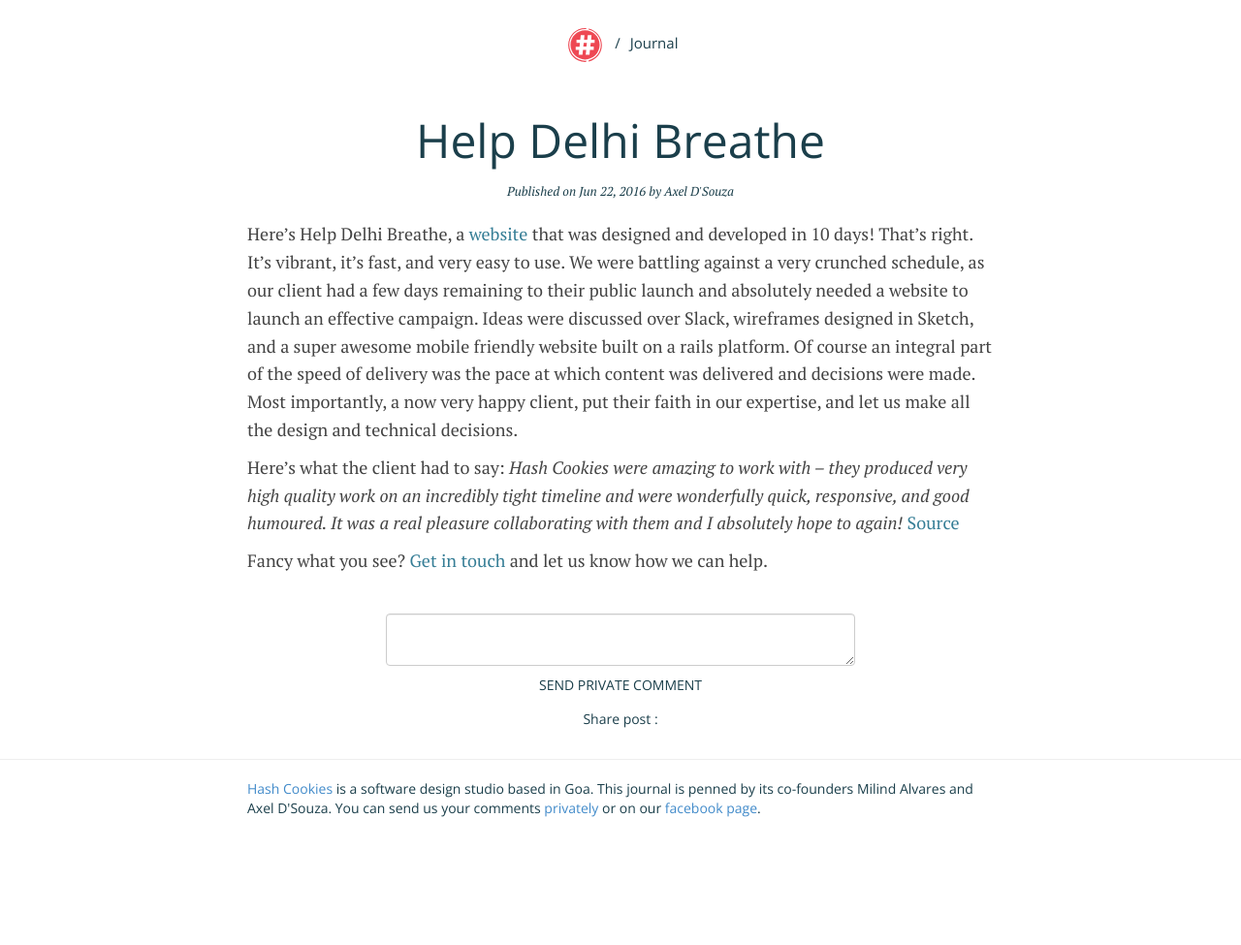
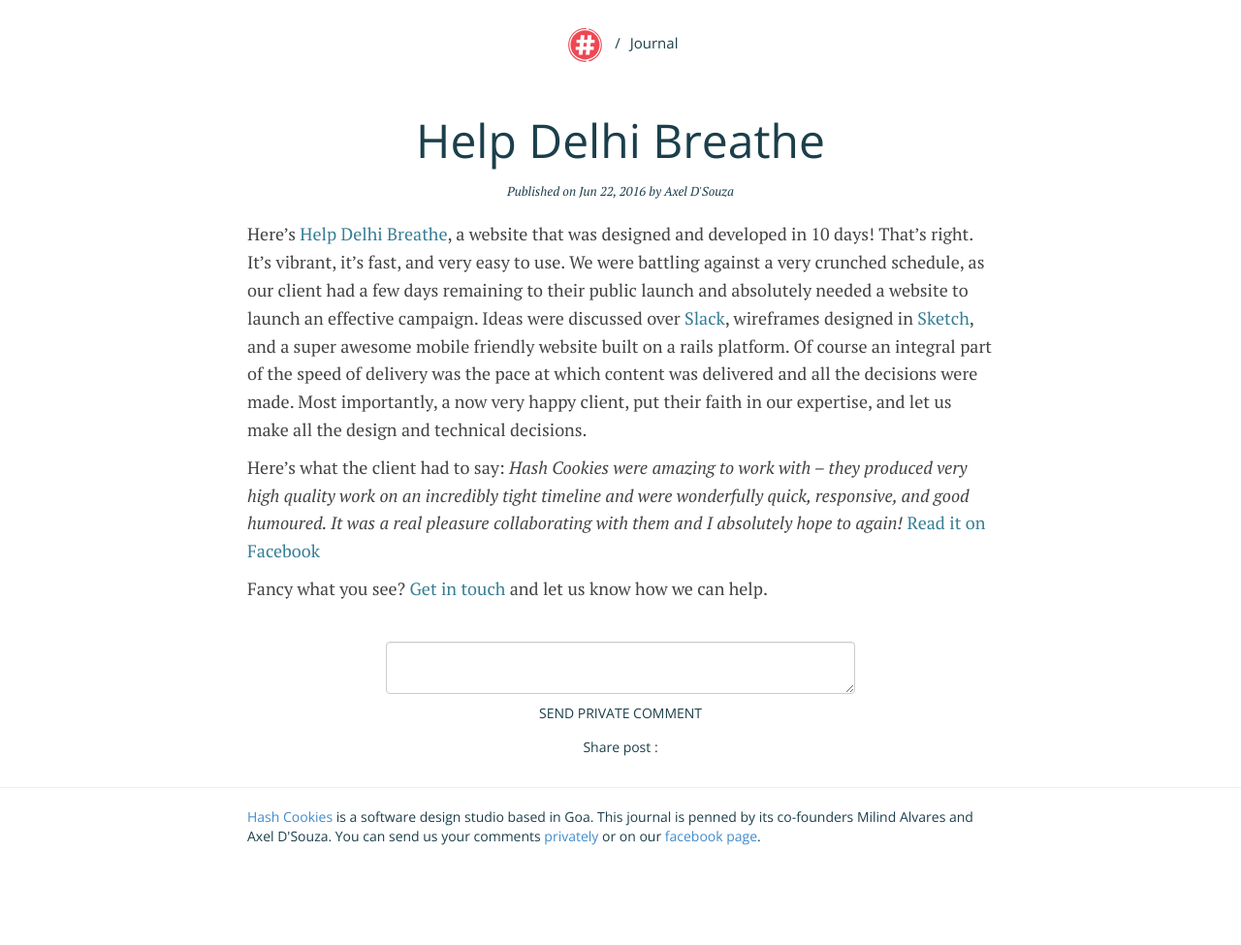
Before and after one commit to HashCookies/hashcookies.github.io, a Jekyll site: the page built from _posts/2016-06-22-help-delhi-breathe.markdown, in a window 1280 px wide. Shown: the whole page at 97% size. Built offline with Jekyll 4.4.1, drawn with Linux system fonts in a browser that asks for light colours; nearby versions of some CDN libraries; comment, search, counter and statistics services are not loaded; before the commit the page ends 946 px from its top, so only the background shows below that.

Commit message:
Fixing HDB blog post

```diff
--- a/_posts/2016-06-22-help-delhi-breathe.markdown
+++ b/_posts/2016-06-22-help-delhi-breathe.markdown
@@ -6,9 +6,9 @@ categories: hashcookies
 image: /assets/images/hdb-blog-img.jpg
 author: "Axel D'Souza"
 ---
-Here’s Help Delhi Breathe, a [website](http://www.helpdelhibreathe.in) that was designed and developed in 10 days! That’s right. It’s vibrant, it’s fast, and very easy to use. We were battling against a very crunched schedule, as our client had a few days remaining to their public launch and absolutely needed a website to launch an effective campaign. Ideas were discussed over Slack, wireframes designed in Sketch, and a super awesome mobile friendly website built on a rails platform. Of course an integral part of the speed of delivery was the pace at which content was delivered and decisions were made. Most importantly, a now very happy client, put their faith in our expertise, and let us make all the design and technical decisions.
+Here’s [Help Delhi Breathe](http://www.helpdelhibreathe.in), a website that was designed and developed in 10 days! That’s right. It’s vibrant, it’s fast, and very easy to use. We were battling against a very crunched schedule, as our client had a few days remaining to their public launch and absolutely needed a website to launch an effective campaign. Ideas were discussed over [Slack](https://slack.com), wireframes designed in [Sketch](https://sketch.io), and a super awesome mobile friendly website built on a rails platform. Of course an integral part of the speed of delivery was the pace at which content was delivered and all the decisions were made. Most importantly, a now very happy client, put their faith in our expertise, and let us make all the design and technical decisions.
 
 Here’s what the client had to say:
-*Hash Cookies were amazing to work with – they produced very high quality work on an incredibly tight timeline and were wonderfully quick, responsive, and good humoured. It was a real pleasure collaborating with them and I absolutely hope to again!* [Source](https://www.facebook.com/hashcookies.social/reviews/)
+*Hash Cookies were amazing to work with – they produced very high quality work on an incredibly tight timeline and were wonderfully quick, responsive, and good humoured. It was a real pleasure collaborating with them and I absolutely hope to again!* [Read it on Facebook](https://www.facebook.com/hashcookies.social/reviews/)
 
 Fancy what you see? [Get in touch](http://hashcooki.es/contact/) and let us know how we can help.
```
